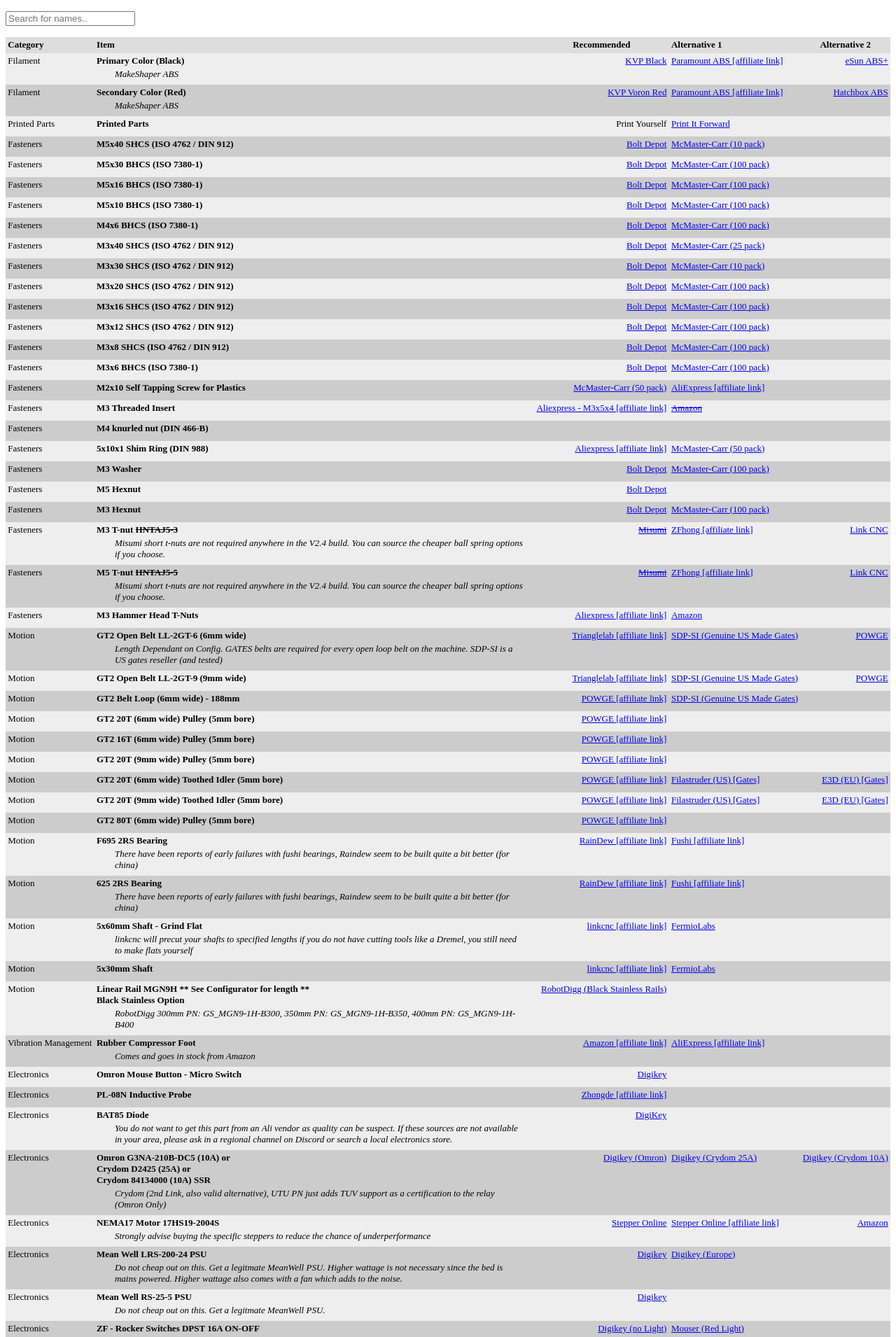
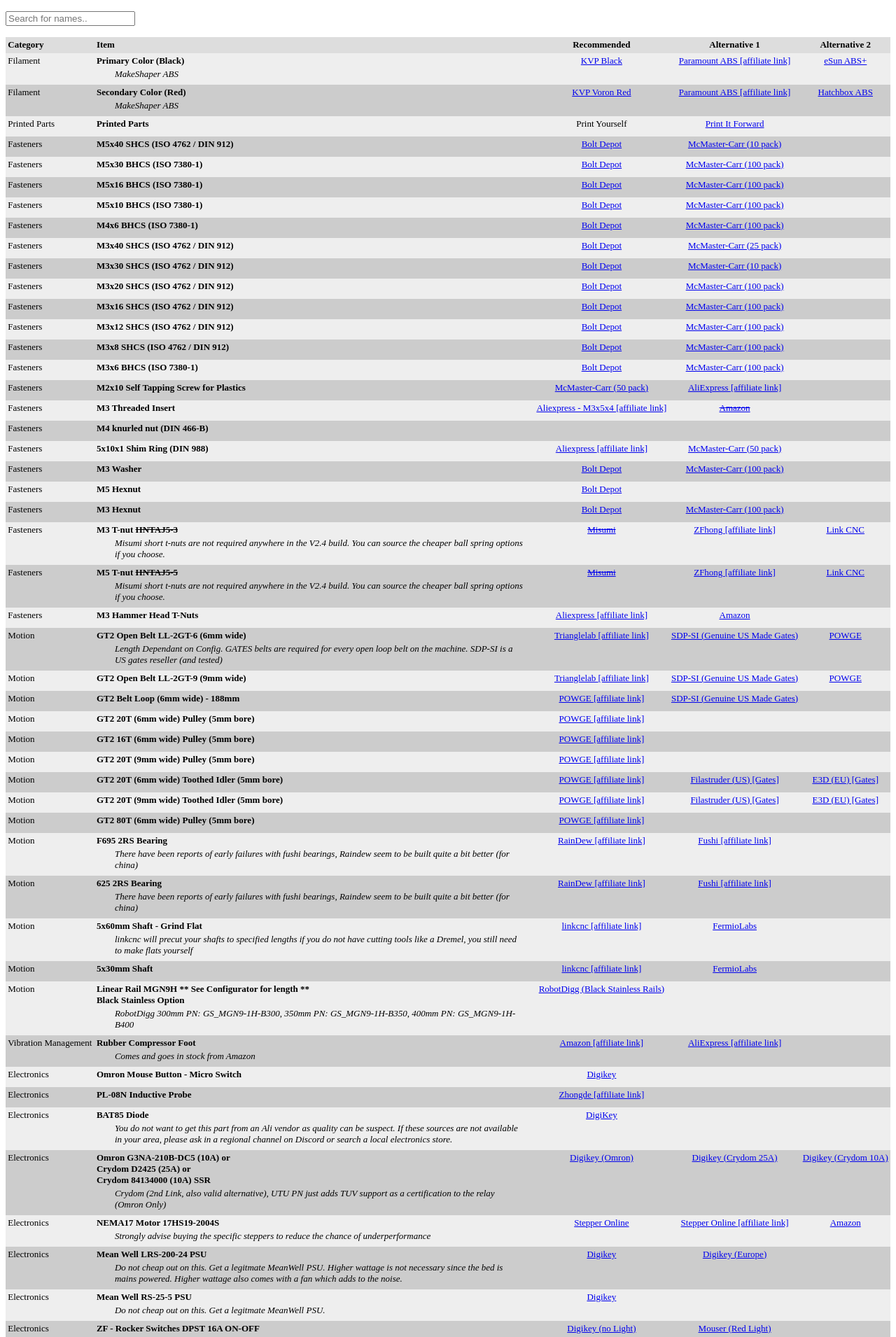
Before and after one commit to shiftingtech/Test, a Jekyll site: the page built from V2.md, in a window 1280 px wide. Shown: the top 1910 px of the page at 70% size. Built offline with Jekyll 4.4.1, drawn with Linux system fonts in a browser that asks for light colours.

Commit message:
Update style.css

```diff
--- a/assets/style.css
+++ b/assets/style.css
@@ -27,13 +27,10 @@
 td {
   text-align: left;
 }
-th:nth-of-type(3),th:nth-of-type(5)
+th:nth-of-type(3),th:nth-of-type(4), th:nth-of-type(5),
+td:nth-of-type(3),td:nth-of-type(4), td:nth-of-type(5)
  {
   text-align: center;
-}
-td:nth-of-type(3),td:nth-of-type(5)
-{
-  text-align:right;
 }
 
 th,
```
